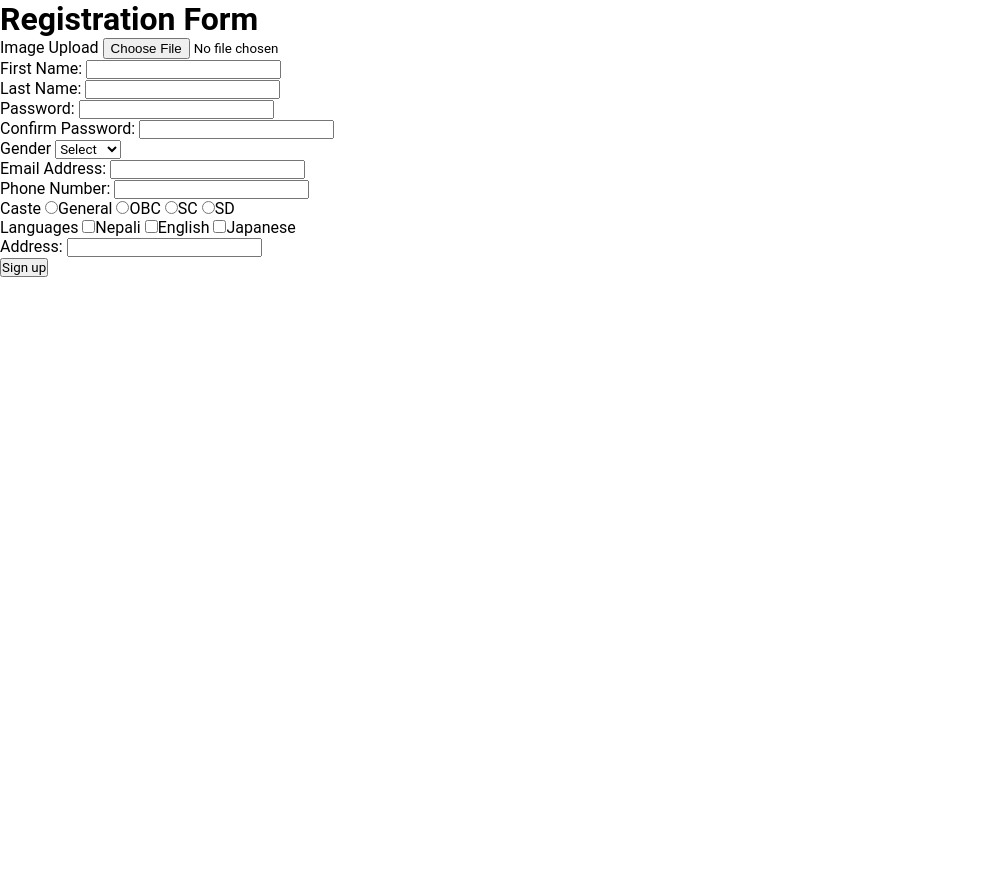
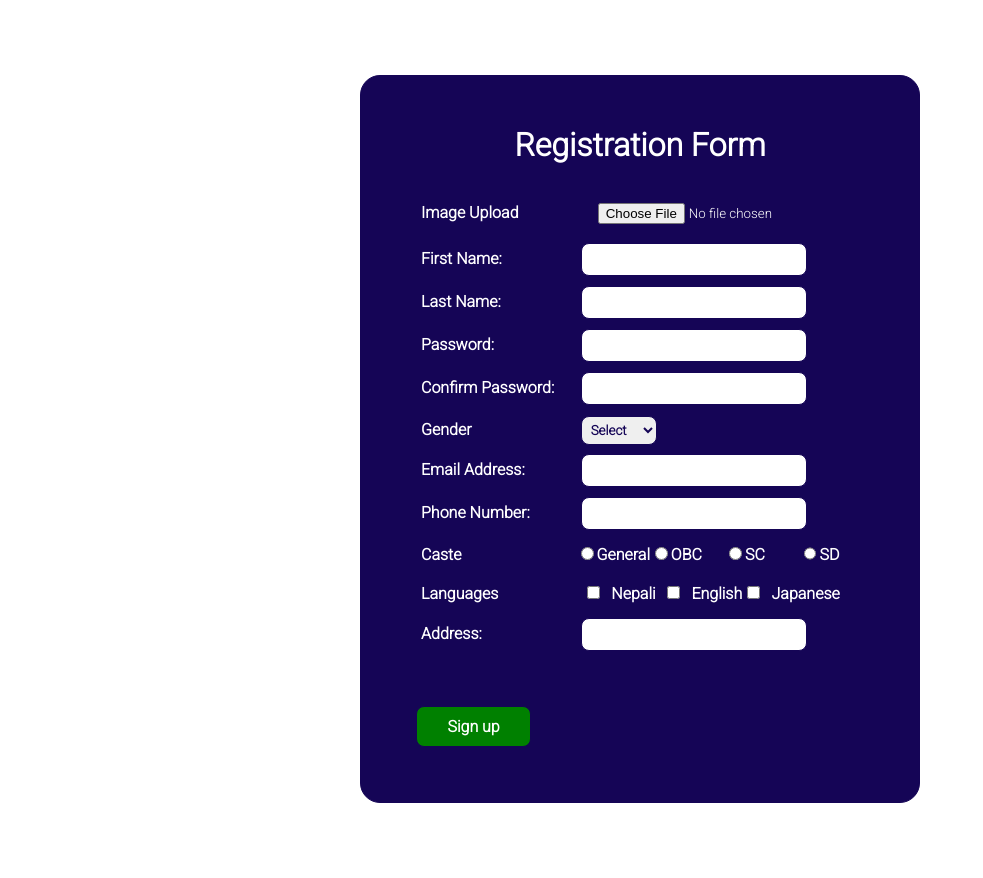
Before and after one commit to xiring-xrp/crud, a PHP site: page /crud/signup.php in a window 1280 px wide. Shown: the whole page, without its empty margins (0-983 px from the left). Before the commit the page ends 277 px from the top, so only its background shows below. Run offline with PHP 8.4, Linux system fonts and the light colour scheme; data that the repository does not hold is empty.

Commit message:
signup.php udated

```diff
--- a/login.php
+++ b/login.php
@@ -17,7 +17,7 @@
 <body>
     <main class="login">
         <form action="#" method="POST">
-            <h1>Login</h1>
+            <h1 class="h1">Login</h1>
             <input class="input" type="text" name="username" placeholder="Username"><br>
             <input class="input" type="password" name="password" placeholder="Password"><br>
             <input id="login-btn" type="submit" name="login" value="Log in">
--- a/signup.php
+++ b/signup.php
@@ -9,15 +9,19 @@
     <meta charset="UTF-8">
     <meta http-equiv="X-UA-Compatible" content="IE=edge">
     <meta name="viewport" content="width=device-width, initial-scale=1.0">
+    <link rel="preconnect" href="https://fonts.googleapis.com">
+    <link rel="preconnect" href="https://fonts.gstatic.com" crossorigin>
+    <link href="https://fonts.googleapis.com/css2?family=Roboto:wght@300&display=swap" rel="stylesheet">
     <link rel="stylesheet" href="style.css">
     <title>Document</title>
 </head>
 <body>
+    <div id="signup">
         <form action="#" method="POST" enctype="multipart/form-data">
-        <h1>Registration Form</h1>
+            <h1 class="h1">Registration Form</h1>
 
-        <label>Image Upload</label>
-        <input type="file" name="uploadfile"><br>
+            <label for="img-upload">Image Upload</label>
+            <input class="upload-file" type="file" name="uploadfile" id="img-upload"><br>
 
             <label for="fname">First Name:</label>
             <input type="text" name="fname" id="fname" required><br>
@@ -32,7 +36,7 @@
             <input type="password" name="confpwd" id="confpwd" required><br>
 
             <label for="gender">Gender</label>
-        <select name="gender" id="gender" required>
+            <select class="select-gender" name="gender" id="gender" required>
                 <option value="" disabled selected >Select</option>
                 <option value="male" >Male</option>
                 <option value="female" >Female</option>
@@ -45,20 +49,22 @@
             <input type="text" name="phno" id="phno" required><br>
 
             <label for="caste">Caste</label>
-        <input type="radio" name="caste" value="General" id="general"><label for="general" required>General</label>
-        <input type="radio" name="caste" value="OBC" id="obc" required><label for="obc">OBC</label>
-        <input type="radio" name="caste" value="SC" id="sc" required><label for="sc">SC</label>
-        <input type="radio" name="caste" value="SD" id="sd" required><label for="sd">SD</label><br>
+            <input class="input-caste" type="radio" name="caste" value="General" id="general"><label class="caste" for="general" required>General</label>
+            <input class="input-caste" type="radio" name="caste" value="OBC" id="obc" required><label class="caste" for="obc">OBC</label>
+            <input class="input-caste" type="radio" name="caste" value="SC" id="sc" required><label class="caste" for="sc">SC</label>
+            <input class="input-caste" type="radio" name="caste" value="SD" id="sd" required><label class="caste" for="sd">SD</label><br>
 
             <label for="">Languages</label>
-        <input type="checkbox" name="language[]" value="Nepali" id="nepali"><label for="nepali">Nepali</label>
-        <input type="checkbox" name="language[]" value="English" id="english"><label for="english">English</label>
-        <input type="checkbox" name="language[]" value="Japanese" id="japanese"><label for="japanese">Japanese</label><br>
+            <input class="input-language" type="checkbox" name="language[]" value="Nepali" id="nepali"><label class="language"  for="nepali">Nepali</label>
+            <input class="input-language" type="checkbox" name="language[]" value="English" id="english"><label class="language"  for="english">English</label>
+            <input class="input-language" type="checkbox" name="language[]" value="Japanese" id="japanese"><label class="language"  for="japanese">Japanese</label><br>
 
             <label for="address">Address:</label>
             <input type="text" name="address" id="address" required><br>
-        <input type="submit" value="Sign up" name="register" >
+
+            <input class="signup-btn" type="submit" value="Sign up" name="register" >
         </form>
+    </div>
 </body>
 </html>
 
--- a/style.css
+++ b/style.css
@@ -23,7 +23,7 @@
 }
 
 
-.login form h1{
+.h1{
     text-align: center;
     font-size: 32px;
     margin: 0 0 25px 0;
@@ -61,3 +61,88 @@
     text-decoration: none;
     color: #ffffff;
 }
+
+
+/* signup.php */
+
+#signup{
+    display: flex;
+    justify-content: center;
+}
+
+#signup form{
+    margin: 75px;
+    border: 1px solid #150556;
+    border-radius: 20px;
+    padding: 50px;
+    background-color: #150556;
+}
+
+#signup form label{
+    /* border: 1px solid red; */
+    display: inline-block;
+    width: 11vw;
+    padding: 10px;
+    color: #ffffff;
+    font-size: 16px;
+    font-weight: bold;
+    cursor: pointer;
+}
+
+#signup form .input-caste{
+    width: 1vw;
+    margin: 5px;
+}
+
+#signup form .caste{
+    display: inline-block;
+    width: 2vw;
+    padding: 0 12px 0 0;
+    position: relative;
+    right: 2px;
+    margin-right: 10px;
+}
+
+#signup form .input-language{
+    width: 2vw;
+}
+
+#signup form .language{
+    display: inline-block;
+    width: 2vw;
+    padding: 0px;
+    margin-right: 15px;
+}
+
+#signup form input{
+    border: 1px solid #150556;
+    border-radius: 8px;
+    /* outline: none; */
+    width: 15vw;
+    padding: 8px 16px;
+    margin: 5px;
+}
+
+#signup form .upload-file{
+    color: #ffffff;
+}
+
+#signup form .select-gender{
+    border: 1px solid #150556;
+    border-radius: 8px;
+    /* outline: none; */
+    padding: 5px;
+    margin-left: 5px;
+    color: #150556;
+    font-weight: bold;
+    cursor: pointer;
+}
+
+#signup form .signup-btn{
+    width: 9vw;
+    padding: 10px 20px;
+    color: #ffffff;
+    position: relative;
+    left: 0;
+    margin-top: 50px;
+}
```
Also changed, not shown: images/334747974_1344219779764971_3859781154374606627_n.jpg (deleted), images/ll.webp (added), images/roshan.jpg (deleted). Lines whose indentation alone changed are shown as unchanged.
